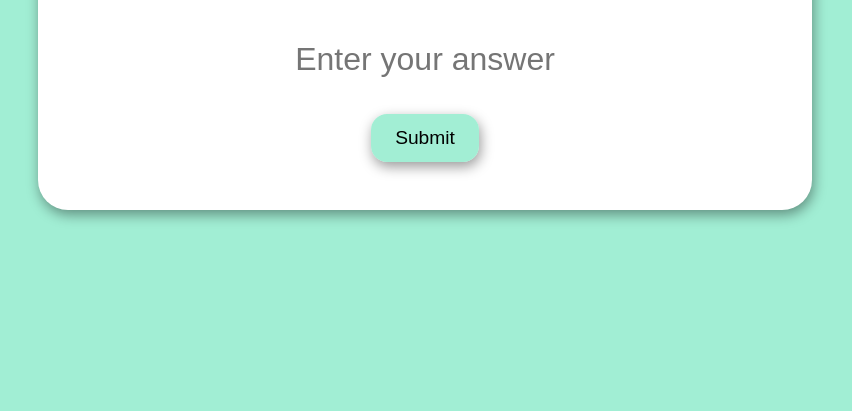
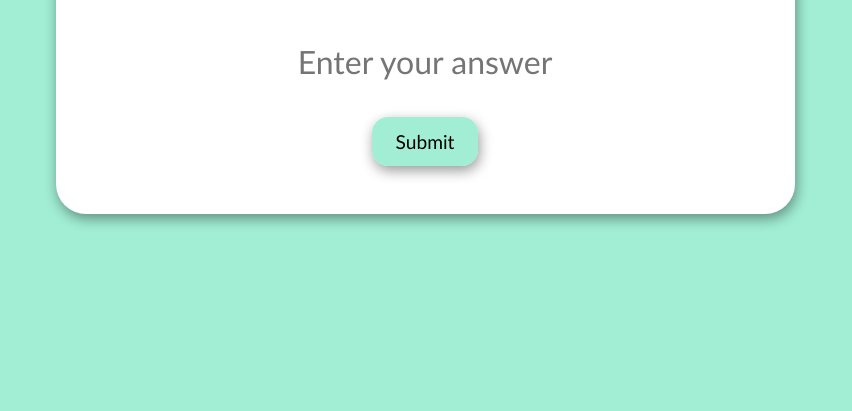
Before and after one commit to Muhammad-Patel/Simple-multiplication-game-Project-3, a plain HTML site: page index.html in a window 1280 px wide. Shown: the part 389-800 px from the top of the page, without its empty margins (215-1067 px from the left). Drawn offline with Linux system fonts and the light colour scheme.

Commit message:
font family

```diff
--- a/style.css
+++ b/style.css
@@ -7,7 +7,7 @@ body{
     align-items: center;
     text-align: center;
     height: 100vh;
-    font-family: fantasy;
+    font-family: calibri;
 }
 
 .form{
@@ -17,6 +17,7 @@ body{
     border-radius: 30px;
     margin: 2rem;
     font-size: 2rem;
+    font-family: calibri;
 }
 
 .input{
@@ -28,6 +29,7 @@ body{
     text-align: center;
     border: none;
     color: rgba(41, 112, 88, 0.655);
+    font-family: calibri;
 }
 .input::placeholder{
     font-weight: 100;
@@ -44,6 +46,7 @@ body{
     font-size: 1.2rem;
     border: none;
     box-shadow: 0.1rem 0.3rem 0.8rem rgba(0, 0, 0, 0.4);
+    font-family: calibri;
 }
 .btn:hover{
     filter: brightness(0.9);
```
